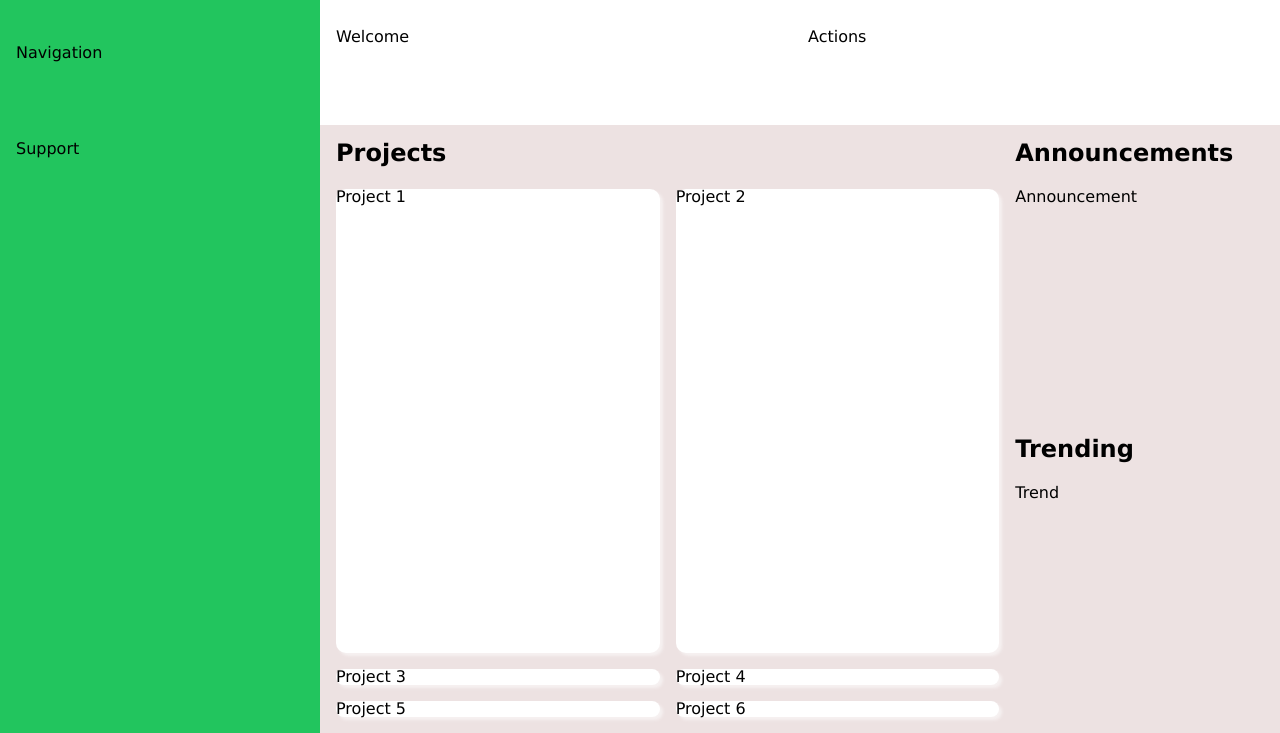
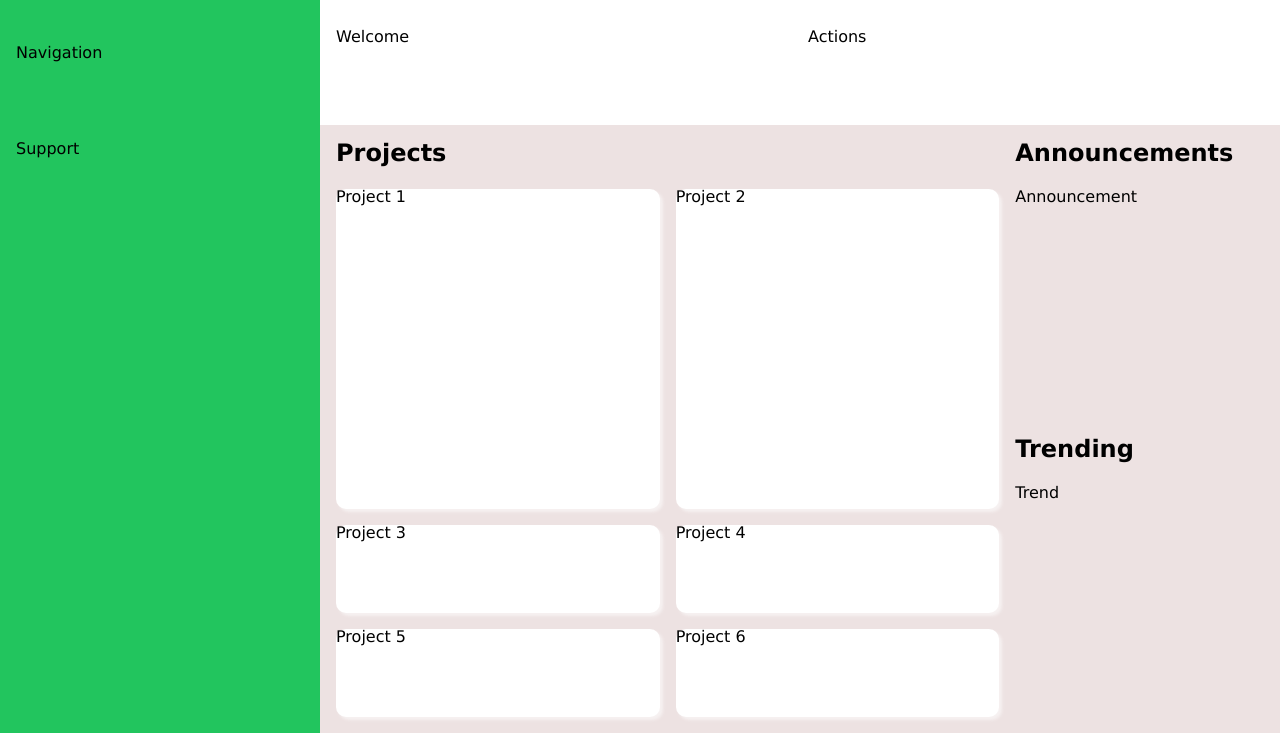
Before and after one commit to Ahureau/odin-dashboard, a plain HTML site: page index.html in a window 1280 px wide. Shown: the part 67-800 px from the top of the page. Drawn offline with Linux system fonts and the light colour scheme.

Commit message:
annoying grid being annoying

```diff
--- a/styles.css
+++ b/styles.css
@@ -222,9 +222,9 @@ h6 {
 body {
     font-family: Verdana, Geneva, Tahoma, sans-serif;
     display: grid;
-    width: 100%;
+    width: 100vw;
     min-height: 100vh;
-    grid: 5rem 7rem 1fr / 1fr 1fr 1fr 1fr;
+    grid: 5rem 7rem 1fr / 20rem 1fr;
 }
 
 nav {
@@ -265,7 +265,7 @@ main {
     grid-area: 1 / 1 / 3 / 2;
     display: grid;
     gap: var(--gap-standard);
-    grid: 2rem repeat(auto-fit, minmax(20rem, 1fr)) / repeat(auto-fit, minmax(250px, 1fr));
+    grid: 2rem repeat(auto-fit, 20rem) / repeat(auto-fit, minmax(250px, 1fr));
 }
 
 .projects > h2 {
```
